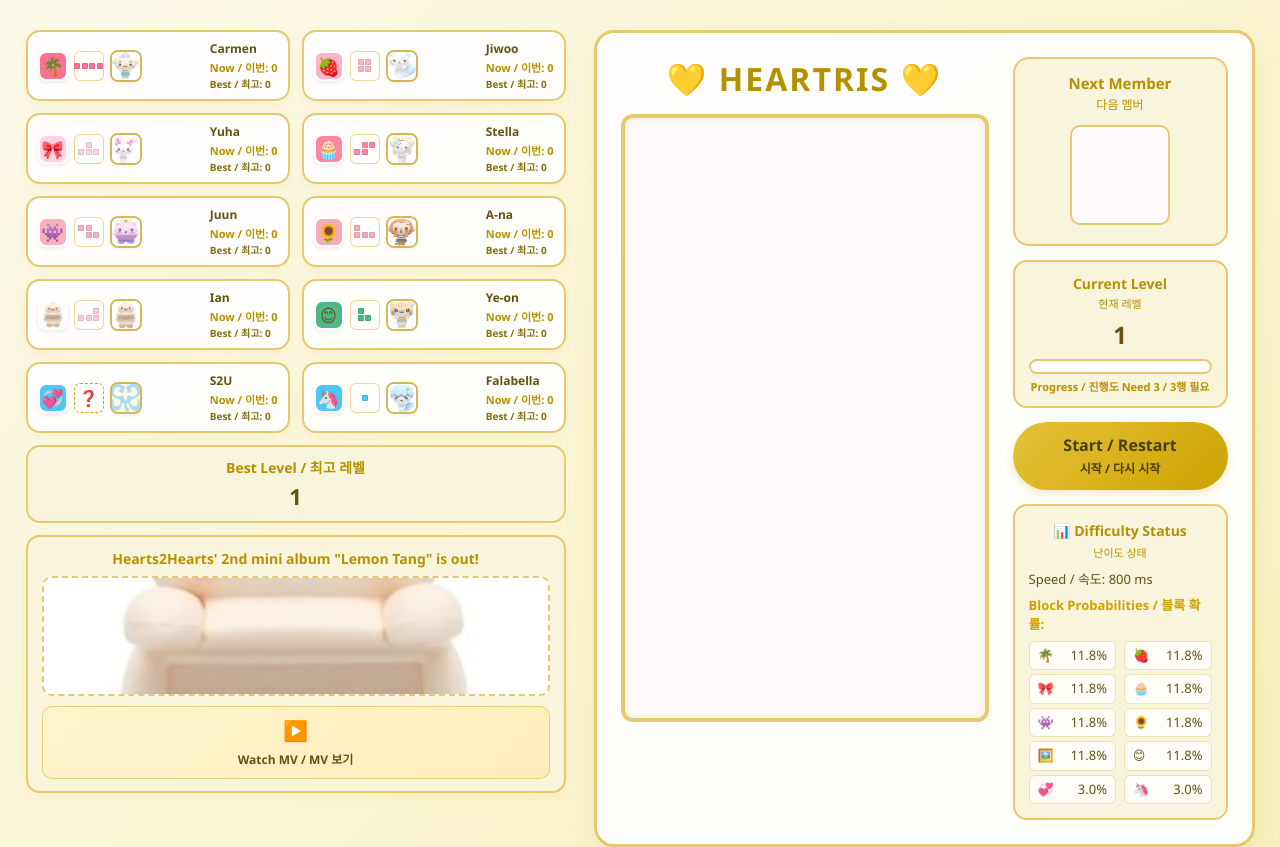
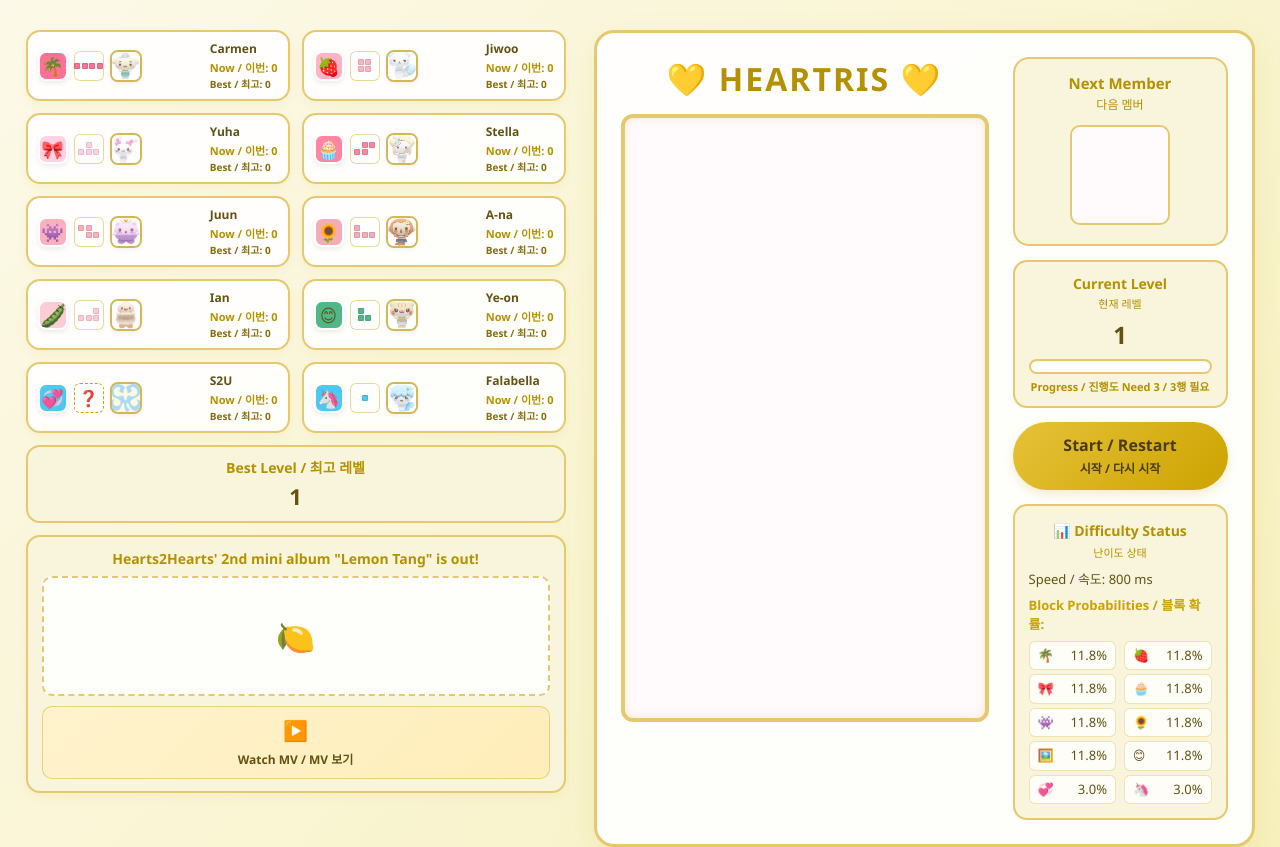
Before and after one commit to lonelycitypop/Heartris, a plain HTML site: page index.html in a window 1280 px wide. Shown: the top 847 px of the page. Drawn offline with Linux system fonts and the light colour scheme.

Commit message:
Add files via upload

```diff
--- a/index.html
+++ b/index.html
@@ -664,7 +664,7 @@
             4: { name: 'Stella', emoji: '🧁', color: '#ff85a1' },
             5: { name: 'Juun',   emoji: '👾', color: '#fbb1bd' },
             6: { name: 'A-na',   emoji: '🌻', color: '#f4acb7' },
-            7: { name: 'Ian',    emoji: '<img src="images/Emojiian.jpg" style="width:100%; height:100%; object-fit:cover; border-radius:6px;">', color: '#ffccd5' },
+            7: { name: 'Ian',    emoji: '<img src="images/pea.png" style="width:100%; height:100%; object-fit:cover; border-radius:6px;">', color: '#ffccd5' },
             8: { name: 'Ye-on',  emoji: '😊', color: '#52b788' },
             9: { name: 'S2U',    emoji: '💞', color: '#4cc9f0' },
             10:{ name: 'Falabella', emoji: '🦄', color: '#4cc9f0' }
@@ -810,7 +810,7 @@
             leftImagePanel.innerHTML = `
                 <h3>Hearts2Hearts' 2nd mini album "Lemon Tang" is out!</h3>
                 <div class="image-container" style="margin-bottom: 10px;">
-                    <img src="images/Emojiian.jpg" alt="Custom Image">
+                    🍋
                 </div>
                 <a href="https://www.youtube.com/watch?v=1VqxWNwgf5Q" target="_blank" class="youtube-card" style="padding: 10px 8px; margin-top: 0;">
                     <span class="youtube-icon" style="font-size: 20px;">▶️</span>
```
